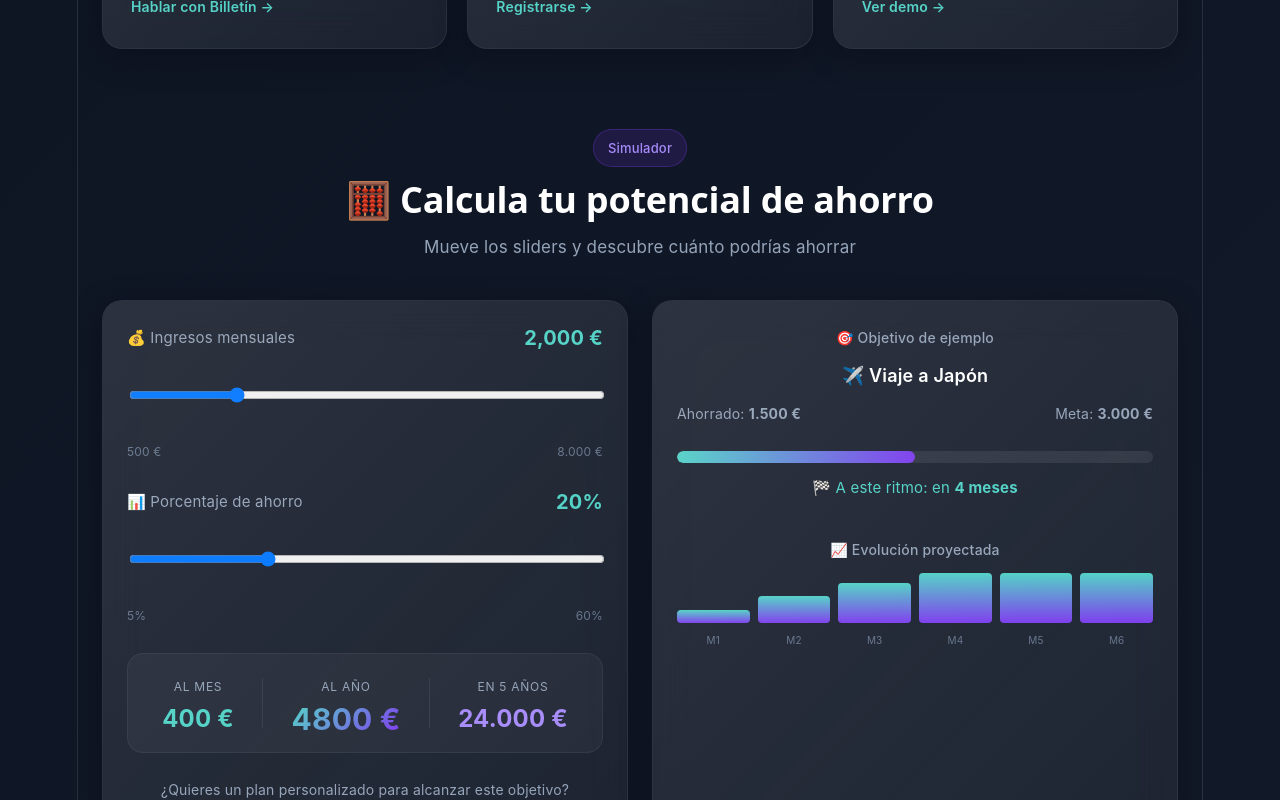
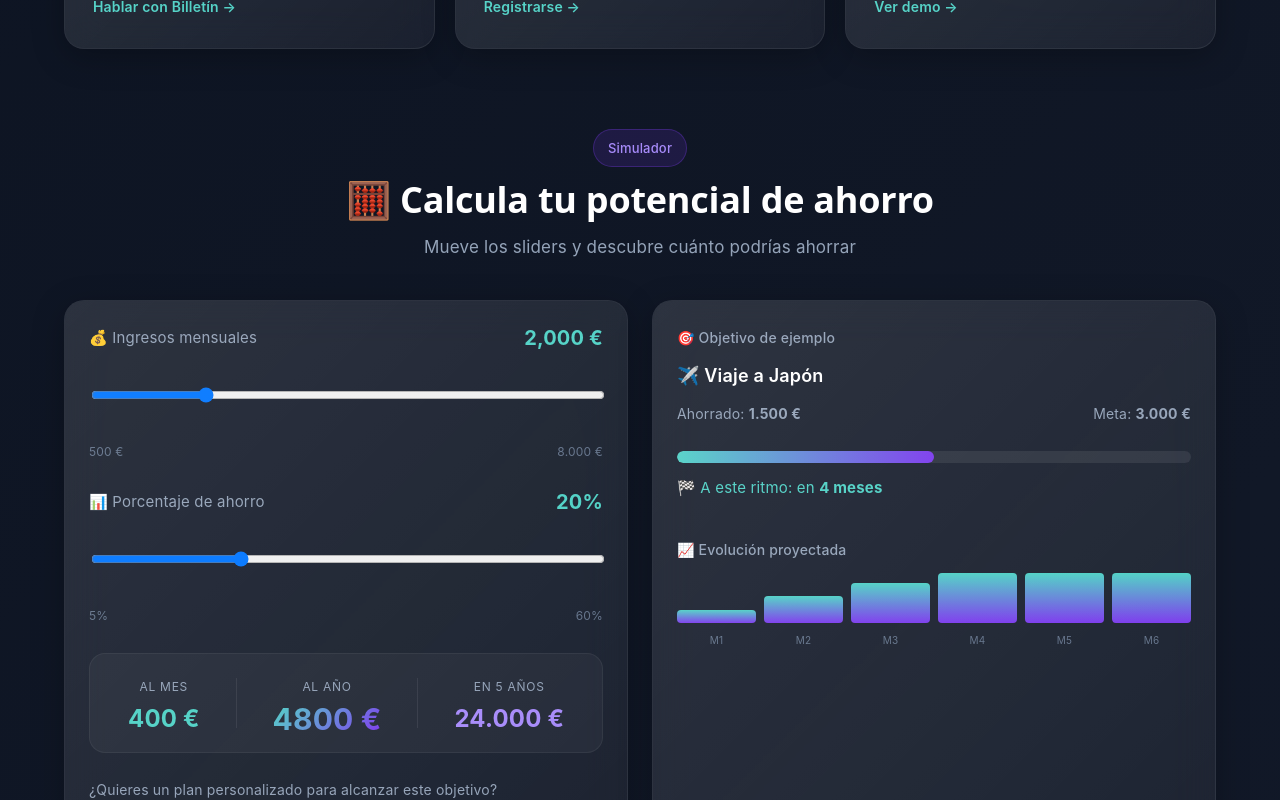
Before and after one commit to pa-cuberocarrerasergio/billeteria-frontend, a React app: page / in a window 1280 px wide. Shown: the part 1580-2380 px from the top of the page. Built offline with nearby package versions, Linux system fonts and the light colour scheme; no server answers; the HTML template or start-up script is replaced by a standard one.

Commit message:
last upgrade

```diff
--- a/src/index.css
+++ b/src/index.css
@@ -50,20 +50,24 @@
   }
 }
 
-body {
+html, body {
   margin: 0;
+  padding: 0;
+  width: 100%;
+  overflow-x: hidden;
+}
+
+* {
+  box-sizing: border-box;
 }
 
 #root {
-  width: 1126px;
+  width: 100%;
   max-width: 100%;
   margin: 0 auto;
-  text-align: center;
-  border-inline: 1px solid var(--border);
-  min-height: 100svh;
+  min-height: 100vh;
   display: flex;
   flex-direction: column;
-  box-sizing: border-box;
 }
 
 h1,
--- a/src/pages/LandingPage.jsx
+++ b/src/pages/LandingPage.jsx
@@ -136,9 +136,9 @@ export default function LandingPage() {
             <Link to="/login" className="landing-btn-primary">
               🚀 Empezar gratis
             </Link>
-            <a href="#demo-chat" className="landing-btn-secondary">
+            <Link to="/demo/dashboard" className="landing-btn-secondary">
               Ver demo sin registrarse
-            </a>
+            </Link>
           </div>
         </div>
       </section>
@@ -556,12 +556,8 @@ export default function LandingPage() {
             <span className="landing-logo-text">BilleterIA</span>
           </div>
           <p className="landing-footer-copy">
-            © 2024 BilleterIA. Todos los derechos reservados.
+            © 2026 BilleterIA. Todos los derechos reservados.
           </p>
-          <div className="landing-footer-links">
-            <a href="#">Términos de servicio</a>
-            <a href="#">Política de privacidad</a>
-          </div>
         </div>
       </footer>
     </div>
--- a/src/pages/Profile.jsx
+++ b/src/pages/Profile.jsx
@@ -1,5 +1,5 @@
 import { useEffect, useState } from "react";
-import api from "../services/api";
+import api, { BASE_SERVER_URL } from "../services/api";
 import MainLayout from "../layouts/MainLayout";
 import { useAuth } from "../context/AuthContext";
 
@@ -111,7 +111,7 @@ export default function Profile() {
                                     <div style={{ position: "relative" }}>
                                         {user.avatar ? (
                                             <img
-                                              src={user.avatar.startsWith('http') ? user.avatar : `http://127.0.0.1:8000${user.avatar}`}
+                                              src={user.avatar.startsWith('http') ? user.avatar : `${BASE_SERVER_URL}${user.avatar}`}
                                               alt="Avatar"
                                               style={{ width: "80px", height: "80px", borderRadius: "50%", objectFit: "cover", border: "2px solid var(--accent)" }}
                                             />
--- a/src/services/api.js
+++ b/src/services/api.js
@@ -1,7 +1,10 @@
 import axios from "axios";
 
+export const API_URL = import.meta.env.VITE_API_URL || "http://127.0.0.1:8000/api";
+export const BASE_SERVER_URL = API_URL.replace(/\/api\/?$/, "");
+
 const api = axios.create({
-  baseURL: "http://127.0.0.1:8000/api",
+  baseURL: API_URL,
 });
 
 api.interceptors.request.use((config) => {
--- a/src/styles/theme.css
+++ b/src/styles/theme.css
@@ -65,10 +65,12 @@ body {
 
     flex-direction: column;
 
-    position: sticky;
+    position: fixed;
 
     top: 0;
 
+    left: 0;
+
     height: 100vh;
 
     padding: 28px;
@@ -80,6 +82,10 @@ body {
     backdrop-filter: blur(30px);
 
     border-right: 1px solid rgba(255,255,255,.06);
+
+    z-index: 100;
+
+    overflow-y: auto;
 }
 
 .logo {
@@ -230,7 +236,11 @@ body {
 
     flex: 1;
 
+    margin-left: 280px;
+
     padding: 40px;
+
+    min-width: 0;
 }
 
 /* =========================
@@ -2554,3 +2564,266 @@ input::placeholder {
         transform: translate(-20px, 20px) scale(0.95);
     }
 }
+
+/* ========================================
+   RESPONSIVE DESIGN (MOBILE & TABLET)
+======================================== */
+
+.mobile-header {
+    display: none;
+}
+.sidebar-backdrop {
+    display: none;
+}
+
+@media (max-width: 768px) {
+    /* Layout Reset */
+    .app-layout {
+        flex-direction: column;
+        width: 100%;
+        min-height: 100vh;
+        overflow-x: hidden;
+    }
+
+    /* Fixed Top Navbar on Mobile */
+    .mobile-header {
+        display: flex;
+        align-items: center;
+        justify-content: space-between;
+        position: fixed;
+        top: 0;
+        left: 0;
+        right: 0;
+        height: 60px;
+        padding: 0 18px;
+        background: rgba(11, 18, 32, 0.95);
+        backdrop-filter: blur(20px);
+        -webkit-backdrop-filter: blur(20px);
+        border-bottom: 1px solid rgba(255, 255, 255, 0.08);
+        z-index: 999;
+        box-shadow: 0 4px 20px rgba(0, 0, 0, 0.3);
+    }
+
+    .mobile-header-brand {
+        display: flex;
+        align-items: center;
+        gap: 8px;
+        cursor: pointer;
+    }
+
+    .mobile-header-brand .logo-text {
+        font-size: 18px;
+        font-weight: 700;
+        color: var(--primary);
+    }
+
+    .mobile-hamburger-btn {
+        background: transparent;
+        border: 1px solid rgba(255, 255, 255, 0.12);
+        color: white;
+        width: 40px;
+        height: 40px;
+        border-radius: 10px;
+        display: flex;
+        align-items: center;
+        justify-content: center;
+        cursor: pointer;
+        transition: all 0.2s ease;
+    }
+
+    .mobile-hamburger-btn:active {
+        background: rgba(255, 255, 255, 0.1);
+        transform: scale(0.95);
+    }
+
+    /* Sidebar Drawer */
+    .sidebar {
+        position: fixed;
+        top: 0;
+        left: 0;
+        height: 100vh;
+        width: 280px;
+        z-index: 1001;
+        transform: translateX(-100%);
+        transition: transform 0.3s cubic-bezier(0.4, 0, 0.2, 1);
+        box-shadow: 10px 0 30px rgba(0, 0, 0, 0.5);
+    }
+
+    .sidebar.mobile-open {
+        transform: translateX(0);
+    }
+
+    .sidebar-backdrop {
+        display: block;
+        position: fixed;
+        inset: 0;
+        background: rgba(0, 0, 0, 0.6);
+        backdrop-filter: blur(4px);
+        -webkit-backdrop-filter: blur(4px);
+        z-index: 1000;
+    }
+
+    /* Main Content Shift for Mobile */
+    .main-content {
+        margin-top: 60px;
+        margin-left: 0;
+        padding: 16px;
+        width: 100%;
+        min-width: 0;
+        box-sizing: border-box;
+    }
+
+    .page-container {
+        padding: 0;
+    }
+
+    /* Dashboard grids */
+    .stats-grid {
+        grid-template-columns: repeat(2, 1fr);
+        gap: 12px;
+    }
+
+    .dashboard-header h1 {
+        font-size: 24px;
+    }
+
+    .dashboard-bottom {
+        grid-template-columns: 1fr;
+        gap: 16px;
+    }
+
+    /* Glass Cards */
+    .glass-card {
+        padding: 16px;
+        border-radius: 16px;
+    }
+
+    .glass-card h2 {
+        font-size: 24px;
+    }
+
+    /* Coach Container */
+    .coach-container {
+        height: calc(100vh - 92px);
+    }
+
+    .coach-header {
+        padding: 12px;
+        gap: 12px;
+    }
+
+    .coach-header h2 {
+        font-size: 18px;
+    }
+
+    .user-message, .coach-message {
+        max-width: 88%;
+        font-size: 14px;
+        padding: 12px 14px;
+    }
+
+    .chat-input-container {
+        padding: 12px;
+        gap: 8px;
+    }
+
+    .chat-input {
+        padding: 12px;
+        font-size: 14px;
+    }
+
+    .chat-send-btn {
+        padding: 12px 16px;
+    }
+
+    /* Quick Prompts Scroll */
+    .quick-prompts {
+        flex-wrap: nowrap;
+        overflow-x: auto;
+        padding-bottom: 8px;
+        -webkit-overflow-scrolling: touch;
+    }
+
+    .quick-prompt-btn {
+        white-space: nowrap;
+        font-size: 13px;
+        padding: 8px 12px;
+    }
+
+    /* Landing Page Adjustments */
+    .landing-hero {
+        padding: 100px 16px 40px 16px;
+    }
+
+    .landing-hero-title {
+        font-size: 30px !important;
+        line-height: 1.25 !important;
+    }
+
+    .landing-hero-subtitle {
+        font-size: 15px;
+    }
+
+    .landing-buttons {
+        flex-direction: column;
+        width: 100%;
+        gap: 12px;
+    }
+
+    .landing-btn-primary, .landing-btn-secondary {
+        width: 100%;
+        text-align: center;
+        box-sizing: border-box;
+    }
+
+    .features-grid {
+        grid-template-columns: 1fr;
+        gap: 16px;
+    }
+
+    .simulator-wrapper {
+        grid-template-columns: 1fr;
+        gap: 20px;
+    }
+
+    .demo-chat-wrapper {
+        grid-template-columns: 1fr;
+        gap: 20px;
+    }
+
+    .achievements-grid {
+        grid-template-columns: 1fr;
+        gap: 12px;
+    }
+
+    .demo-full-banner {
+        flex-direction: column;
+        align-items: stretch;
+        text-align: center;
+        gap: 16px;
+    }
+
+    .demo-full-banner-text {
+        flex-direction: column;
+        text-align: center;
+    }
+}
+
+@media (max-width: 480px) {
+    .stats-grid {
+        grid-template-columns: 1fr;
+    }
+
+    .landing-hero-title {
+        font-size: 26px !important;
+    }
+
+    .quick-prompts {
+        flex-wrap: wrap;
+    }
+
+    .quick-prompt-btn {
+        white-space: normal;
+        text-align: left;
+    }
+}
```
Also changed, not shown: src/components/Sidebar.jsx (+40 -21 lines), src/pages/Coach.jsx (+4 -19 lines), vercel.json (added), 1 other file (tests, documents, lock files or other folders).
